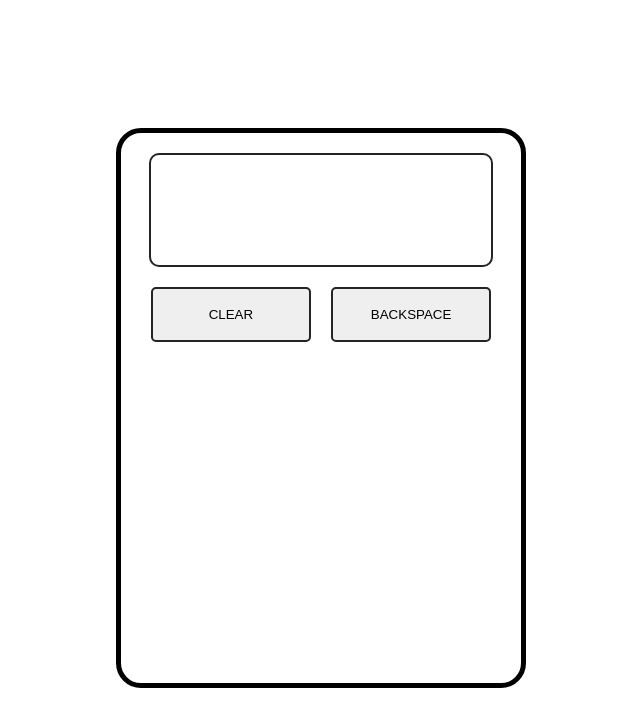
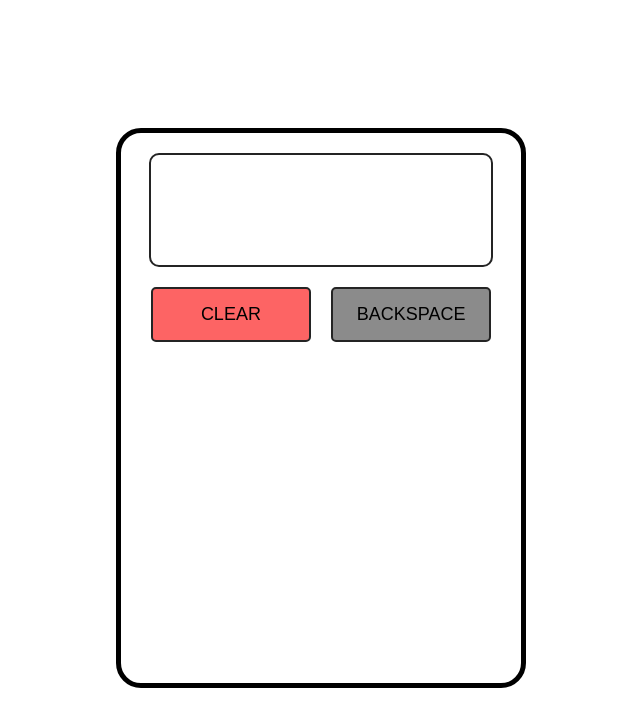
Before and after one commit to JacobRane/calculator, a plain HTML site: page index.html in a window 1280 px wide. Shown: the whole page, without its empty margins (319-959 px from the left). Drawn offline with Linux system fonts and the light colour scheme.

Commit message:
Add some stages to the buttons

```diff
--- a/css.css
+++ b/css.css
@@ -40,4 +40,24 @@ body {
     width: 47%;
     border: 2px solid rgb(36, 36, 36);
     border-radius: 5px;
+    font-size: large;
 }
+
+.clear {
+    background-color: rgb(253, 100, 100);
+}
+.clear:hover {
+    background-color: rgb(211, 84, 84);
+}
+.clear:active {
+    background-color: rgb(136, 53, 53);
+}
+.backspace {
+    background-color: rgb(139, 139, 139);
+}
+.backspace:hover {
+    background-color: rgb(114, 114, 114);
+}
+.backspace:active {
+    background-color: rgb(75, 75, 75);
+}
```
